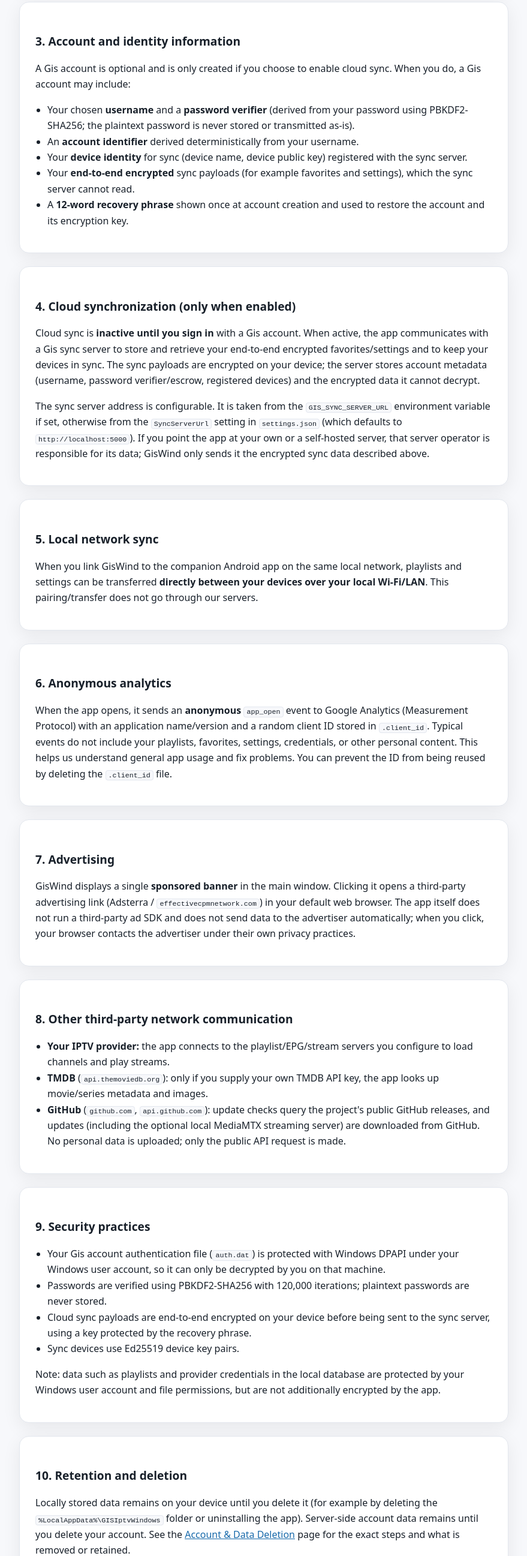
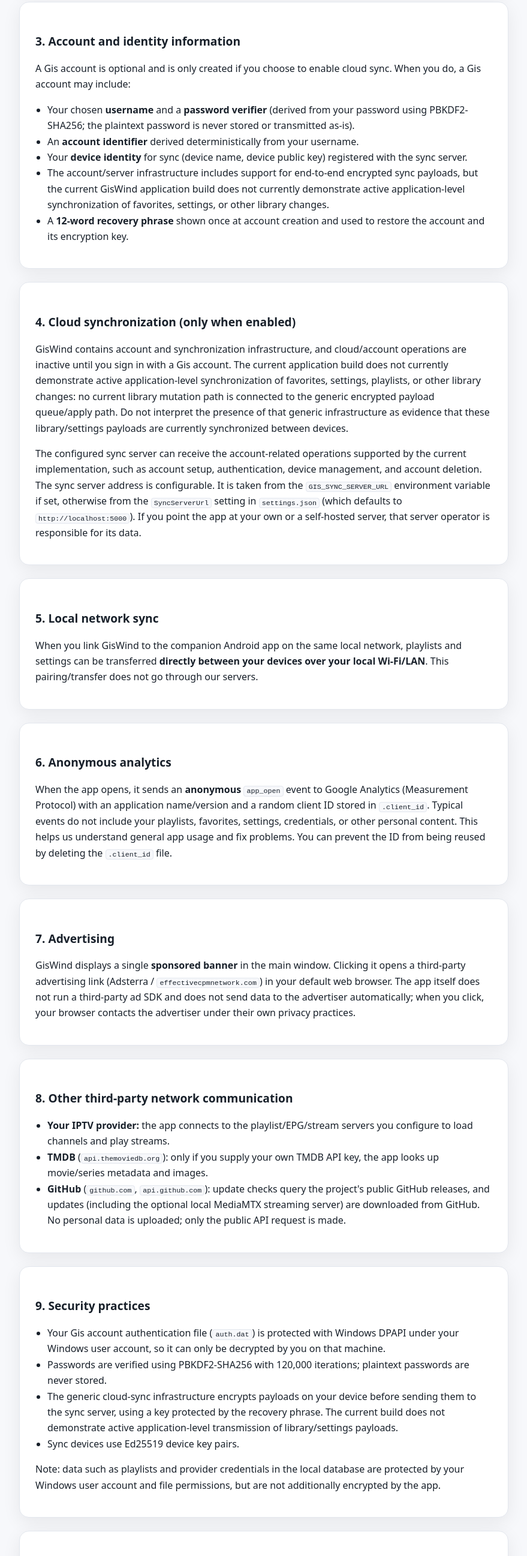
Before and after one commit to gis1948/giswind-privacy-policy, a plain HTML site: page index.html in a window 1280 px wide. Shown: the part 1316-3910 px from the top of the page at 60% size, without its empty margins (200-1079 px from the left). Drawn offline with Linux system fonts and the light colour scheme.

Commit message:
Clarify GisWind sync documentation

```diff
--- a/index.html
+++ b/index.html
@@ -59,15 +59,15 @@
       <li>Your chosen <strong>username</strong> and a <strong>password verifier</strong> (derived from your password using PBKDF2-SHA256; the plaintext password is never stored or transmitted as-is).</li>
       <li>An <strong>account identifier</strong> derived deterministically from your username.</li>
       <li>Your <strong>device identity</strong> for sync (device name, device public key) registered with the sync server.</li>
-      <li>Your <strong>end-to-end encrypted</strong> sync payloads (for example favorites and settings), which the sync server cannot read.</li>
+      <li>The account/server infrastructure includes support for end-to-end encrypted sync payloads, but the current GisWind application build does not currently demonstrate active application-level synchronization of favorites, settings, or other library changes.</li>
       <li>A <strong>12-word recovery phrase</strong> shown once at account creation and used to restore the account and its encryption key.</li>
     </ul>
   </section>
 
   <section class="card">
     <h2>4. Cloud synchronization (only when enabled)</h2>
-    <p>Cloud sync is <strong>inactive until you sign in</strong> with a Gis account. When active, the app communicates with a Gis sync server to store and retrieve your end-to-end encrypted favorites/settings and to keep your devices in sync. The sync payloads are encrypted on your device; the server stores account metadata (username, password verifier/escrow, registered devices) and the encrypted data it cannot decrypt.</p>
-    <p>The sync server address is configurable. It is taken from the <code>GIS_SYNC_SERVER_URL</code> environment variable if set, otherwise from the <code>SyncServerUrl</code> setting in <code>settings.json</code> (which defaults to <code>http://localhost:5000</code>). If you point the app at your own or a self-hosted server, that server operator is responsible for its data; GisWind only sends it the encrypted sync data described above.</p>
+    <p>GisWind contains account and synchronization infrastructure, and cloud/account operations are inactive until you sign in with a Gis account. The current application build does not currently demonstrate active application-level synchronization of favorites, settings, playlists, or other library changes: no current library mutation path is connected to the generic encrypted payload queue/apply path. Do not interpret the presence of that generic infrastructure as evidence that these library/settings payloads are currently synchronized between devices.</p>
+    <p>The configured sync server can receive the account-related operations supported by the current implementation, such as account setup, authentication, device management, and account deletion. The sync server address is configurable. It is taken from the <code>GIS_SYNC_SERVER_URL</code> environment variable if set, otherwise from the <code>SyncServerUrl</code> setting in <code>settings.json</code> (which defaults to <code>http://localhost:5000</code>). If you point the app at your own or a self-hosted server, that server operator is responsible for its data.</p>
   </section>
 
   <section class="card">
@@ -99,7 +99,7 @@
     <ul>
       <li>Your Gis account authentication file (<code>auth.dat</code>) is protected with Windows DPAPI under your Windows user account, so it can only be decrypted by you on that machine.</li>
       <li>Passwords are verified using PBKDF2-SHA256 with 120,000 iterations; plaintext passwords are never stored.</li>
-      <li>Cloud sync payloads are end-to-end encrypted on your device before being sent to the sync server, using a key protected by the recovery phrase.</li>
+      <li>The generic cloud-sync infrastructure encrypts payloads on your device before sending them to the sync server, using a key protected by the recovery phrase. The current build does not demonstrate active application-level transmission of library/settings payloads.</li>
       <li>Sync devices use Ed25519 device key pairs.</li>
     </ul>
     <p>Note: data such as playlists and provider credentials in the local database are protected by your Windows user account and file permissions, but are not additionally encrypted by the app.</p>
```
Also changed, not shown: delete-account.html (+4 -4 lines).
